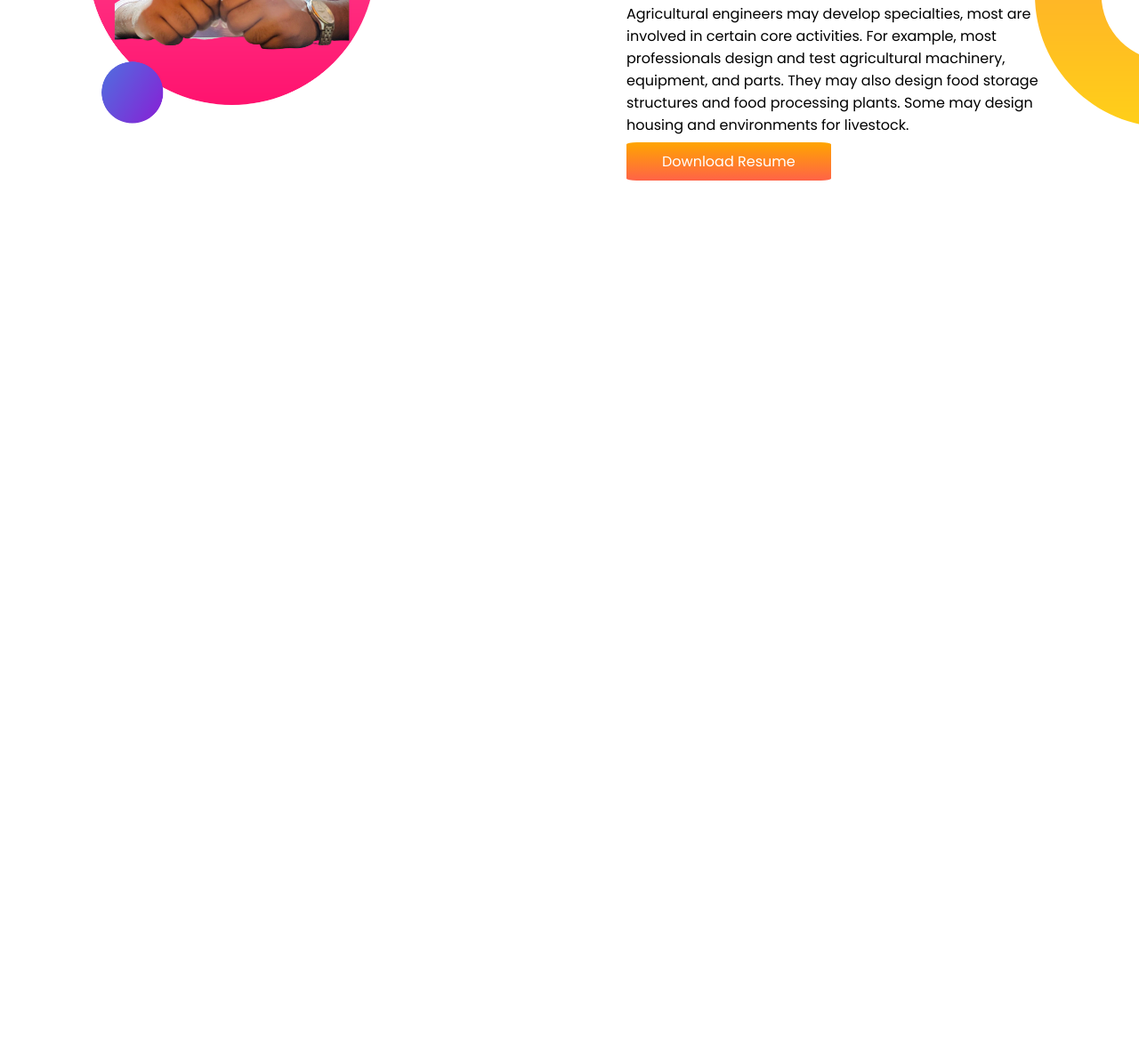
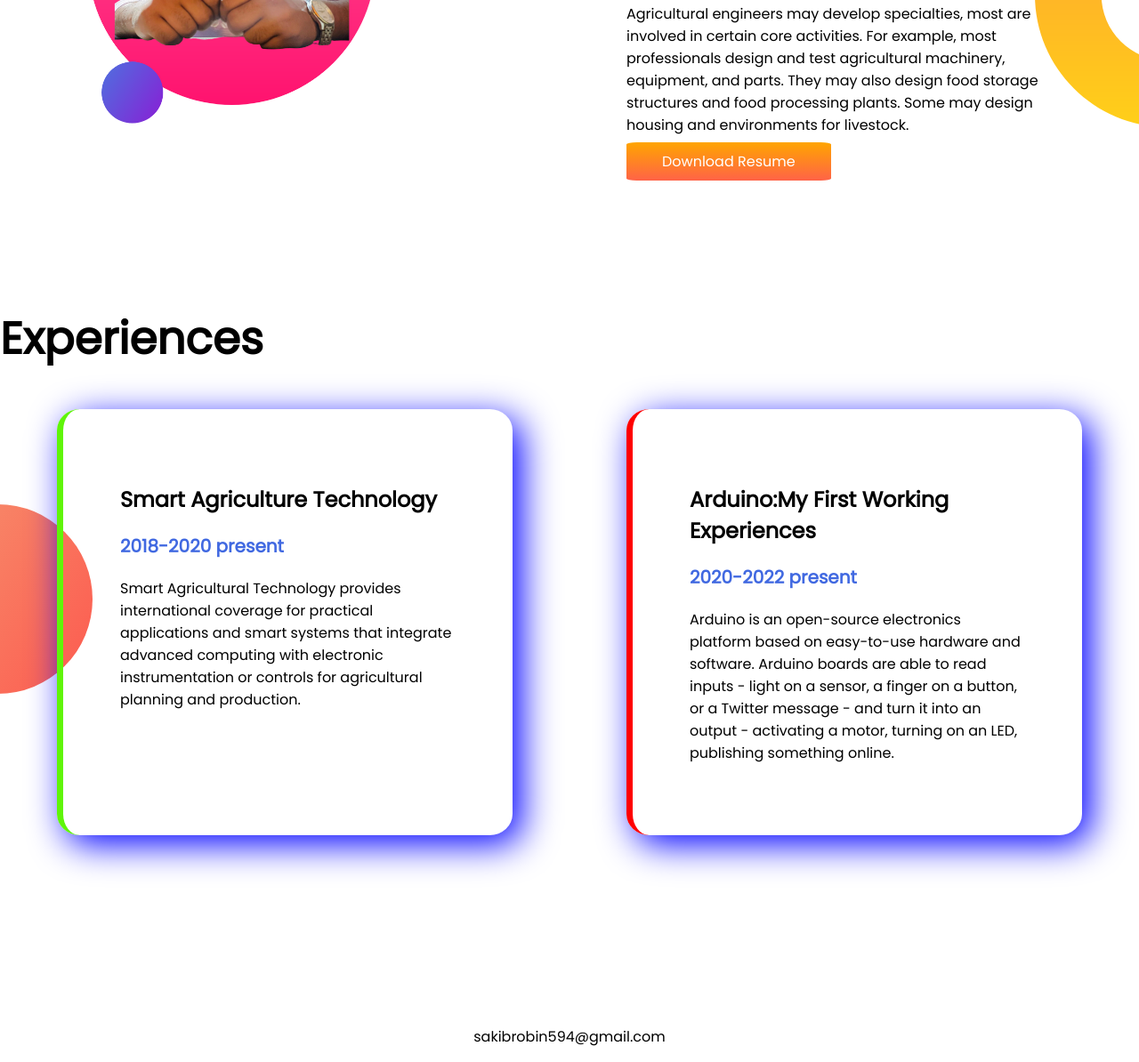
Before and after one commit to rifahtasnim1/MSR-Portfolio, a plain HTML site: page index.html in a window 1280 px wide. Shown: the part 896-2090 px from the top of the page at 89% size. Before the commit the page ends 1240 px from the top, so only its background shows below. Drawn offline with Linux system fonts and the light colour scheme.

Commit message:
sakib robin

```diff
--- a/index.html
+++ b/index.html
@@ -14,7 +14,7 @@
 </head>
 
 <body>
-    <section class="top-banner">
+    <section class="top-banner flexible-container">
         <div class="half-width">
             <h1>Welcome to</h1>
             <h1><span>Sakib Robin </span> Career World</h1>
@@ -30,7 +30,7 @@
             <img src="images/update levenda.png" alt="">
         </div>
     </section>
-    <section class="Dream-Big">
+    <section class="Dream-Big flexible-container">
         <div class="half-width"><img src="images/update bose.png" alt=""></div>
         <div class="half-width">
             <h1>Dream Big</h1>
@@ -47,6 +47,43 @@
 
         </div>
     </section>
+    <section class="Experiences-Area">
+        <h1>Experiences</h1>
+        <div class="flexible-container">
+            <div id="mo-tion" class="experience-item">
+                <h2>Smart Agriculture Technology</h2>
+                <h3 class="pe-ter">2018-2020 present</h3>
+                <p>Smart Agricultural Technology provides international coverage for practical applications and smart
+                    systems that integrate advanced computing with electronic instrumentation or controls for
+                    agricultural
+                    planning and production.</p>
+            </div>
+            <div class="experience-item">
+                <h2>Arduino:My First Working Experiences</h2>
+                <h3 class="pe-ter">2020-2022 present</h3>
+                <p>Arduino is an open-source electronics platform based on easy-to-use hardware and software.
+                    Arduino
+                    boards
+                    are able to read inputs - light on a sensor, a finger on a button, or a Twitter message - and
+                    turn
+                    it
+                    into an output - activating a motor, turning on an LED, publishing something online.</p>
+            </div>
+        </div>
+
+
+
+
+
+
+    </section>
+    <footer>
+        <p>sakibrobin594@gmail.com</p>
+    </footer>
+
+
+
+
 
 
 
--- a/style.css
+++ b/style.css
@@ -11,15 +11,20 @@ h1 {
     font-size: 50px;
 }
 
-section {
+.flexible-container {
     display: flex;
     margin-bottom: 150px;
+
 }
+
+
+
 
 .half-width {
     width: 50%;
     padding-left: 5%;
     padding-right: 5%;
+
 
 }
 
@@ -55,3 +60,39 @@ h3 {
     background-position: right;
 
 }
+
+.pe-ter {
+    color: royalblue;
+}
+
+.experience-item {
+    box-shadow: 10px 10px 40px blue;
+    width: 40%;
+    padding-left: 5%;
+    padding-top: 5%;
+    padding-bottom: 5%;
+    padding-right: 5%;
+    margin-bottom: 5%;
+    margin-left: 5%;
+    margin-right: 5%;
+    border-radius: 5%;
+    border-left: 7px solid red;
+
+}
+
+.Experiences-Area {
+    background-image: url(images/exp-bg.png);
+    background-repeat: no-repeat;
+    background-position: left;
+
+
+}
+
+#mo-tion {
+    border-left: 7px solid rgb(95, 245, 9);
+
+}
+
+footer p {
+    text-align: center;
+}
```
